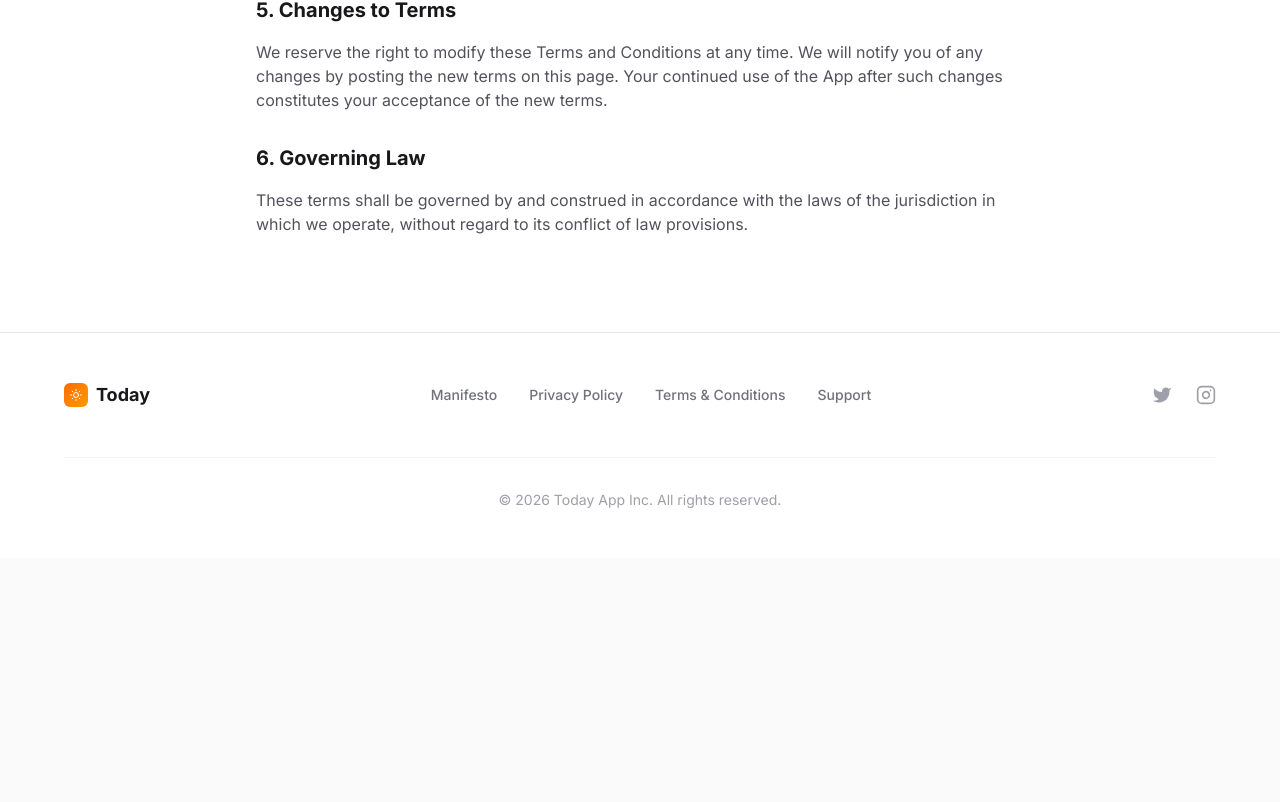
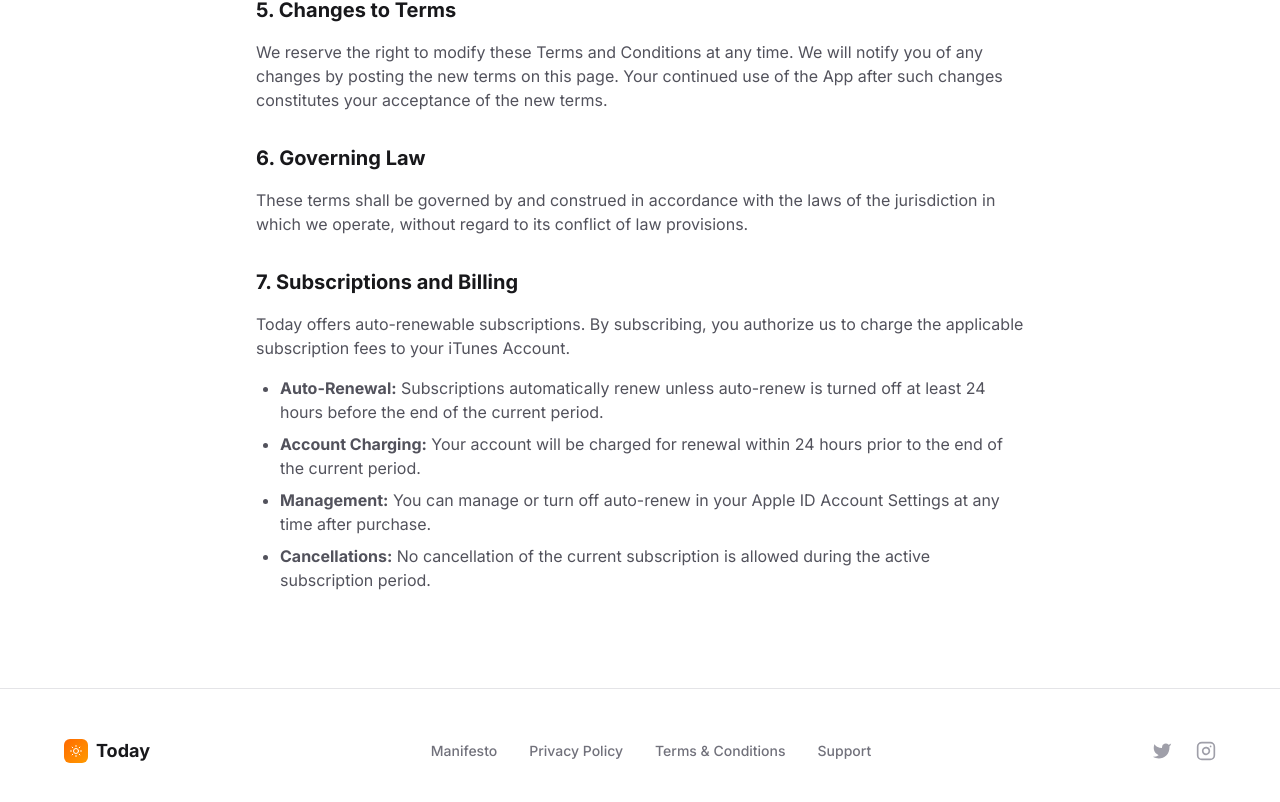
Before and after one commit to TodayListApp/todaylistapp.github.io, a React (Vite) app: page /terms in a window 1280 px wide. Shown: the part 872-1674 px from the top of the page. Before the commit the page ends 1430 px from the top, so only its background shows below. Built offline with nearby package versions, Linux system fonts and the light colour scheme.

Commit message:
feat: update Terms and Conditions with new subscription details and formatting improvements

```diff
--- a/components/TermsAndConditions.tsx
+++ b/components/TermsAndConditions.tsx
@@ -1,7 +1,7 @@
-import React from 'react';
-import { motion } from 'framer-motion';
-import { ArrowLeft } from 'lucide-react';
-import { Link } from 'react-router-dom';
+import { motion } from "framer-motion";
+import { ArrowLeft } from "lucide-react";
+import React from "react";
+import { Link } from "react-router-dom";
 
 export const TermsAndConditions: React.FC = () => {
   return (
@@ -20,51 +20,114 @@ export const TermsAndConditions: React.FC = () => {
         </Link>
 
         <header className="mb-16">
-          <h1 className="text-4xl md:text-5xl font-bold tracking-tight mb-4">Terms and Conditions</h1>
-          <p className="text-zinc-500 dark:text-zinc-400">Last updated: March 6, 2026</p>
+          <h1 className="text-4xl md:text-5xl font-bold tracking-tight mb-4">
+            Terms and Conditions
+          </h1>
+          <p className="text-zinc-500 dark:text-zinc-400">
+            Last updated: April 9, 2026
+          </p>
         </header>
 
         <div className="prose prose-zinc dark:prose-invert max-w-none space-y-8 text-zinc-600 dark:text-zinc-400">
           <section>
-            <h2 className="text-zinc-900 dark:text-white text-xl font-bold mb-4">1. Acceptance of Terms</h2>
+            <h2 className="text-zinc-900 dark:text-white text-xl font-bold mb-4">
+              1. Acceptance of Terms
+            </h2>
             <p>
-              By accessing or using the Today mobile application ("App") and website, you agree to be bound by these Terms and Conditions. If you do not agree to these terms, please do not use our services.
+              By accessing or using the Today mobile application ("App") and
+              website, you agree to be bound by these Terms and Conditions. If
+              you do not agree to these terms, please do not use our services.
             </p>
           </section>
 
           <section>
-            <h2 className="text-zinc-900 dark:text-white text-xl font-bold mb-4">2. Use of the App</h2>
+            <h2 className="text-zinc-900 dark:text-white text-xl font-bold mb-4">
+              2. Use of the App
+            </h2>
             <p>
-              You are responsible for your use of the App and for any content you post or store within it. You agree not to use the App for any illegal or unauthorized purpose.
+              You are responsible for your use of the App and for any content
+              you post or store within it. You agree not to use the App for any
+              illegal or unauthorized purpose.
             </p>
           </section>
 
           <section>
-            <h2 className="text-zinc-900 dark:text-white text-xl font-bold mb-4">3. Intellectual Property</h2>
+            <h2 className="text-zinc-900 dark:text-white text-xl font-bold mb-4">
+              3. Intellectual Property
+            </h2>
             <p>
-              All content, features, and functionality of the App, including but not limited to text, graphics, logos, and software, are the exclusive property of Today and are protected by international copyright, trademark, and other intellectual property laws.
+              All content, features, and functionality of the App, including but
+              not limited to text, graphics, logos, and software, are the
+              exclusive property of Today and are protected by international
+              copyright, trademark, and other intellectual property laws.
             </p>
           </section>
 
           <section>
-            <h2 className="text-zinc-900 dark:text-white text-xl font-bold mb-4">4. Limitation of Liability</h2>
+            <h2 className="text-zinc-900 dark:text-white text-xl font-bold mb-4">
+              4. Limitation of Liability
+            </h2>
             <p>
-              Today is provided "as is" and "as available" without any warranties. We shall not be liable for any indirect, incidental, special, or consequential damages arising out of your use of the App.
+              Today is provided "as is" and "as available" without any
+              warranties. We shall not be liable for any indirect, incidental,
+              special, or consequential damages arising out of your use of the
+              App.
             </p>
           </section>
 
           <section>
-            <h2 className="text-zinc-900 dark:text-white text-xl font-bold mb-4">5. Changes to Terms</h2>
+            <h2 className="text-zinc-900 dark:text-white text-xl font-bold mb-4">
+              5. Changes to Terms
+            </h2>
             <p>
-              We reserve the right to modify these Terms and Conditions at any time. We will notify you of any changes by posting the new terms on this page. Your continued use of the App after such changes constitutes your acceptance of the new terms.
+              We reserve the right to modify these Terms and Conditions at any
+              time. We will notify you of any changes by posting the new terms
+              on this page. Your continued use of the App after such changes
+              constitutes your acceptance of the new terms.
             </p>
           </section>
 
           <section>
-            <h2 className="text-zinc-900 dark:text-white text-xl font-bold mb-4">6. Governing Law</h2>
+            <h2 className="text-zinc-900 dark:text-white text-xl font-bold mb-4">
+              6. Governing Law
+            </h2>
             <p>
-              These terms shall be governed by and construed in accordance with the laws of the jurisdiction in which we operate, without regard to its conflict of law provisions.
+              These terms shall be governed by and construed in accordance with
+              the laws of the jurisdiction in which we operate, without regard
+              to its conflict of law provisions.
             </p>
+          </section>
+
+          <section>
+            <h2 className="text-zinc-900 dark:text-white text-xl font-bold mb-4">
+              7. Subscriptions and Billing
+            </h2>
+            <p className="mb-4">
+              Today offers auto-renewable subscriptions. By subscribing, you
+              authorize us to charge the applicable subscription fees to your
+              iTunes Account.
+            </p>
+            <ul className="list-disc ml-6 space-y-2">
+              <li>
+                <strong>Auto-Renewal:</strong> Subscriptions automatically renew
+                unless auto-renew is turned off at least 24 hours before the end
+                of the current period.
+              </li>
+              <li>
+                <strong>Account Charging:</strong> Your account will be charged
+                for renewal within 24 hours prior to the end of the current
+                period.
+              </li>
+              <li>
+                <strong>Management:</strong> You can manage or turn off
+                auto-renew in your Apple ID Account Settings at any time after
+                purchase.
+              </li>
+              <li>
+                <strong>Cancellations:</strong> No cancellation of the current
+                subscription is allowed during the active subscription period.
+              </li>
+            </ul>
           </section>
         </div>
       </div>
```
